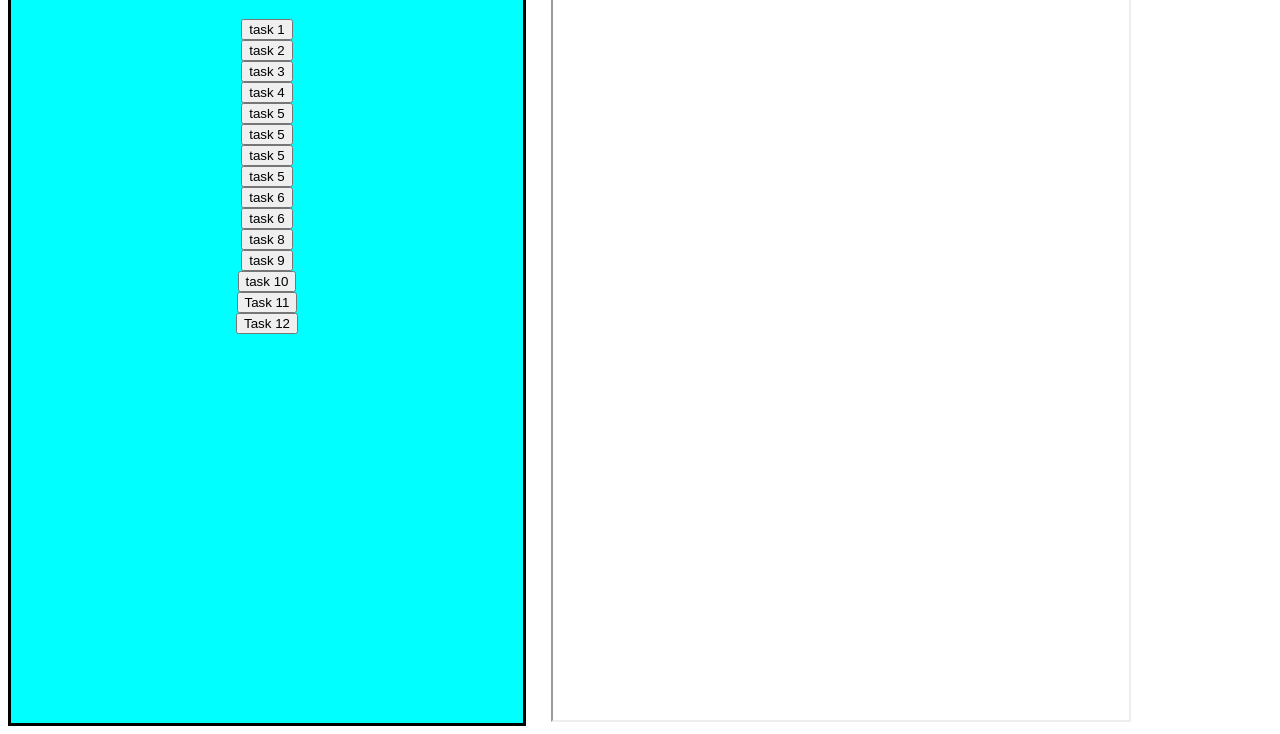
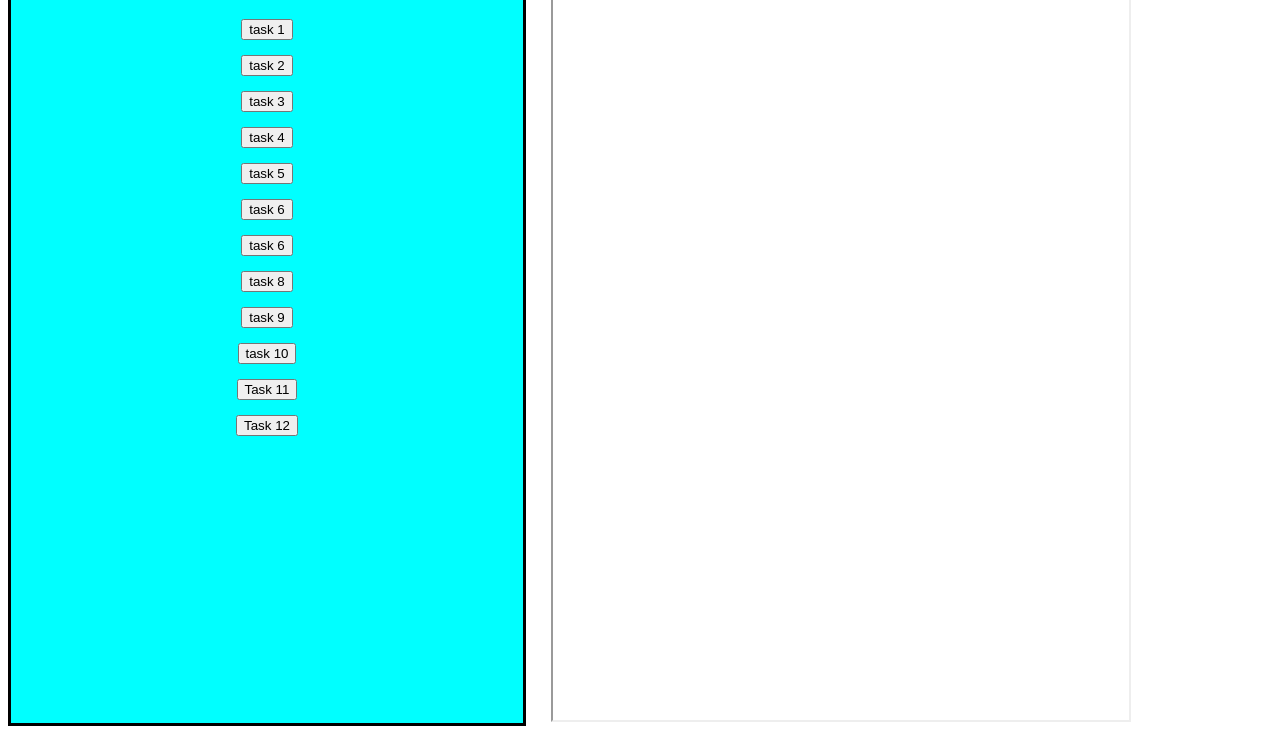
Before and after one commit to rama4257v/deployment, a plain HTML site: page index.html in a window 1280 px wide. Shown: the part 90-824 px from the top of the page. Drawn offline with Linux system fonts and the light colour scheme.

Commit message:
Add files via upload

```diff
--- a/index.html
+++ b/index.html
@@ -23,6 +23,9 @@
         .con{
 display: flex;
         }
+        .ach{
+            margin-bottom: 15px;
+        }
     </style>
 </head>
 <body>
@@ -33,9 +36,6 @@ display: flex;
     <a href="./files/tablelists.html" target="dp"><button  class="ach">task 2</button></a><br>
     <a href="./files/formats.html" target="dp"><button  class="ach">task 3</button></a><br>
     <a href="./files/DAY4 Assignment.pdf" target="dp"><button  class="ach">task 4</button></a><br>
-    <a href="./files/restaurant.html" target="dp"><button class="ach">task 5</button></a><br>
-    <a href="./files/restaurant.html" target="dp"><button class="ach">task 5</button></a><br>
-    <a href="./files/restaurant.html" target="dp"><button  class="ach">task 5</button></a><br>
     <a href="./files/restaurant.html" target="dp"><button class="ach">task 5</button></a><br>
     <a href="./files/resume(form).html" target="dp"><button class="ach">task 6</button></a><br>
     <a href="./files/naasongsaudio.html" target="dp"><button class="ach">task 6</button></a><br>
```
